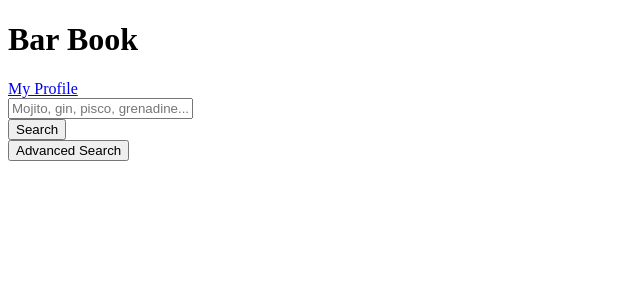
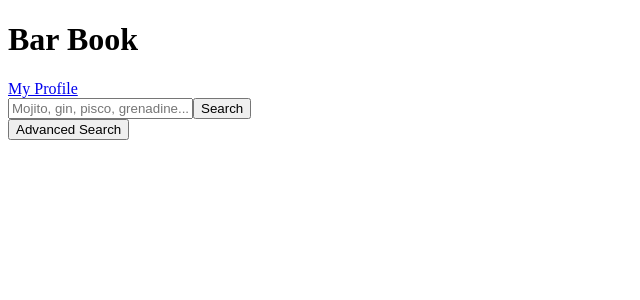
Before and after one commit to leah-cardon/drink-recipe-book, a React app: page / in a window 1280 px wide. Shown: the top 300 px of the page, without its empty margins (0-640 px from the left). Built offline with nearby package versions, Linux system fonts and the light colour scheme; the HTML template or start-up script is replaced by a standard one.

Commit message:
Refactored basic search form with reduced-boilerplate Formik syntax.

```diff
--- a/src/components/basicSearch/basicSearch.jsx
+++ b/src/components/basicSearch/basicSearch.jsx
@@ -1,13 +1,17 @@
 import React from 'react';
-import PropTypes from 'prop-types';
-import { Formik } from 'formik';
+import {
+  Formik,
+  Form,
+  Field,
+  ErrorMessage,
+} from 'formik';
 
-function BasicSearch({ search, input }) {
+function BasicSearch() {
   return (
     <div>
       <Formik
         initialValues={{ searchInput: '' }}
-        validate={values => {
+        validate={(values) => {
           const errors = {};
           if (!values.searchInput) {
             errors.searchInput = 'Required';
@@ -21,39 +25,23 @@ function BasicSearch({ search, input }) {
           }, 400);
         }}
       >
-        {({
-          values,
-          errors,
-          touched,
-          handleChange,
-          handleBlur,
-          handleSubmit,
-          isSubmitting,
-        }) => (
-          <form className="centered basic searchBar" onSubmit={handleSubmit}>
-            <input
+        {({ isSubmitting }) => (
+          <Form className="centered basic searchBar">
+            <Field
               type="text"
               name="searchInput"
               placeholder="Mojito, gin, pisco, grenadine..."
-              value={values.searchInput}
-              onChange={handleChange}
-              onBlur={handleBlur}
             />
-            {errors.searchInput && touched.searchInput && errors.searchInput}
-            <div />
-            <button type="submit" value="Search" disabled={isSubmitting}>
+            <ErrorMessage name="searchInput" component="div" />
+
+            <button type="submit" disabled={isSubmitting}>
               Search
             </button>
-          </form>
+          </Form>
         )}
       </Formik>
     </div>
   );
 }
 
-BasicSearch.propTypes = {
-  search: PropTypes.func.isRequired,
-  input: PropTypes.string.isRequired,
-};
-
 export default BasicSearch;
```
